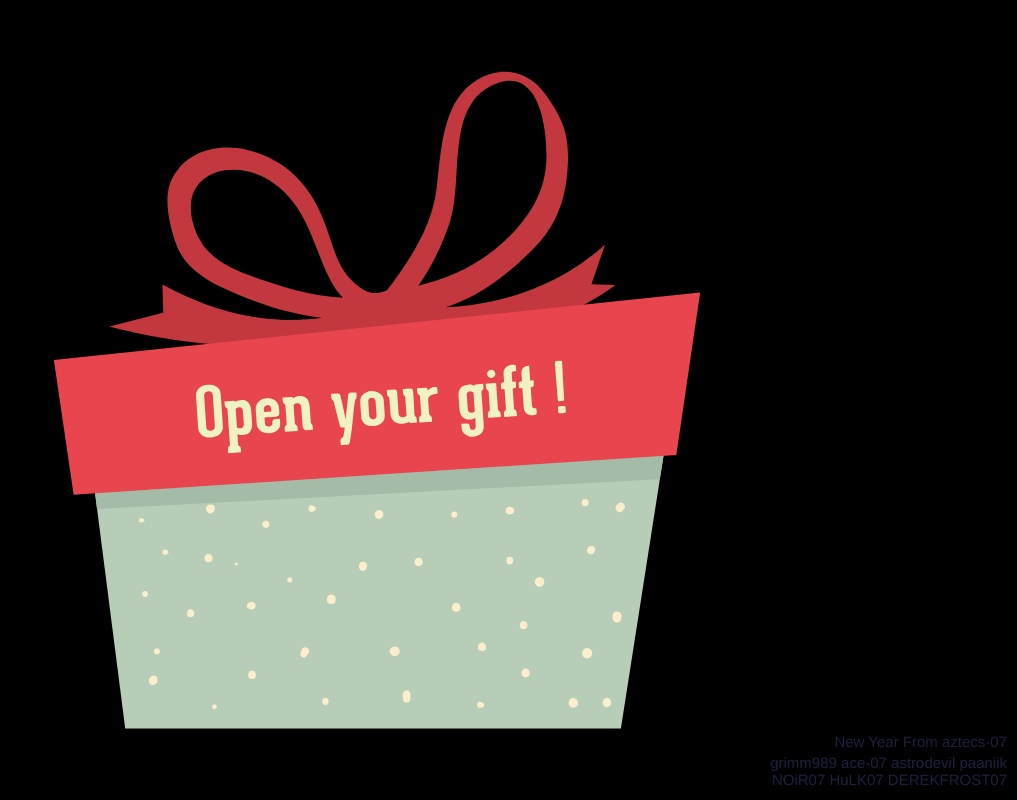
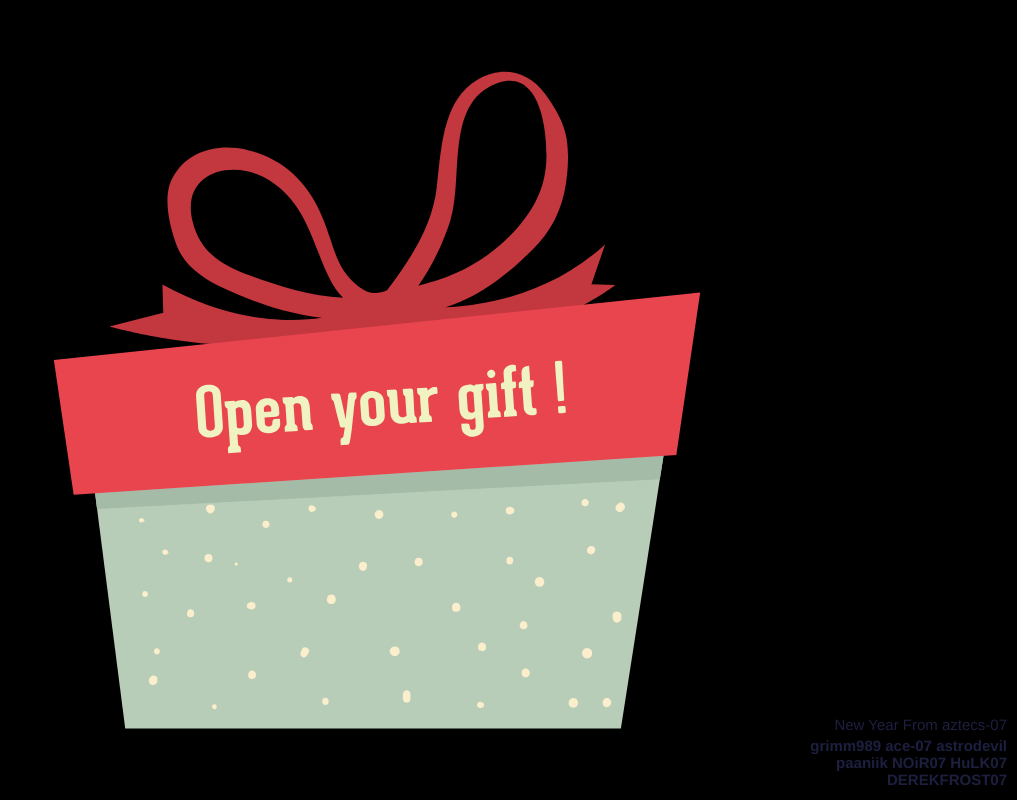
Before and after one commit to Vishal-Sony/Aztecs-07.github.io, a plain HTML site: page HAPPY new year/index.html in a window 1280 px wide. Shown: the whole page, without its empty margins (263-1280 px from the left). Drawn offline with nearby package versions, Linux system fonts and the light colour scheme.

Commit message:
Update index.html

```diff
--- a/HAPPY new year/index.html
+++ b/HAPPY new year/index.html
@@ -1232,7 +1232,7 @@
 <div class="credits">
 <p class="copyright-text">&copy; 2020 aztecs-07</p>
   <a href="https://github.com/Aztecs-07/Aztecs-07.github.io">New Year From aztecs-07</a>
-  <a href="https://github.com/">grimm989 ace-07 astrodevil paaniik NOiR07 HuLK07 DEREKFROST07 </a>
+  <a href="https://github.com/"><b>grimm989 ace-07 astrodevil paaniik NOiR07 HuLK07 DEREKFROST07</b> </a>
 </div>
 
 <div class="gift">
```
